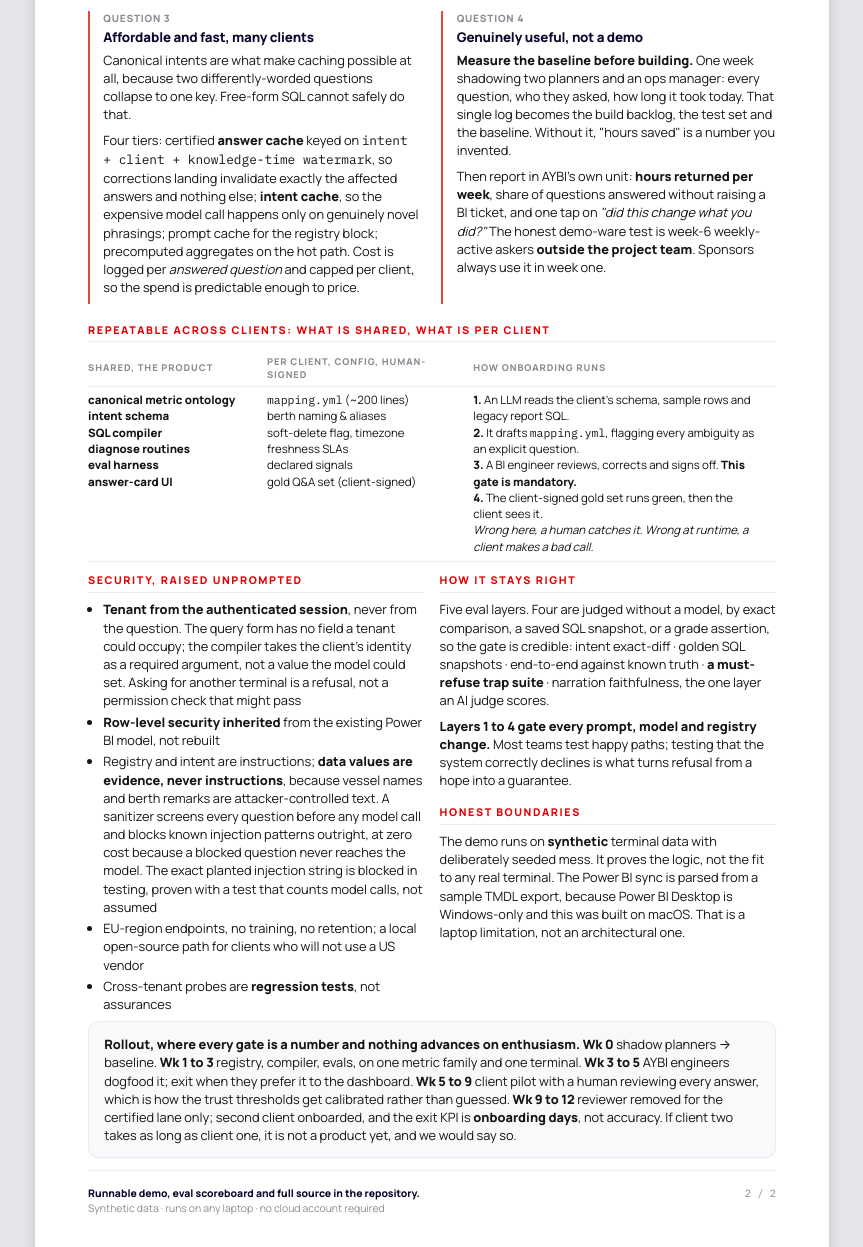
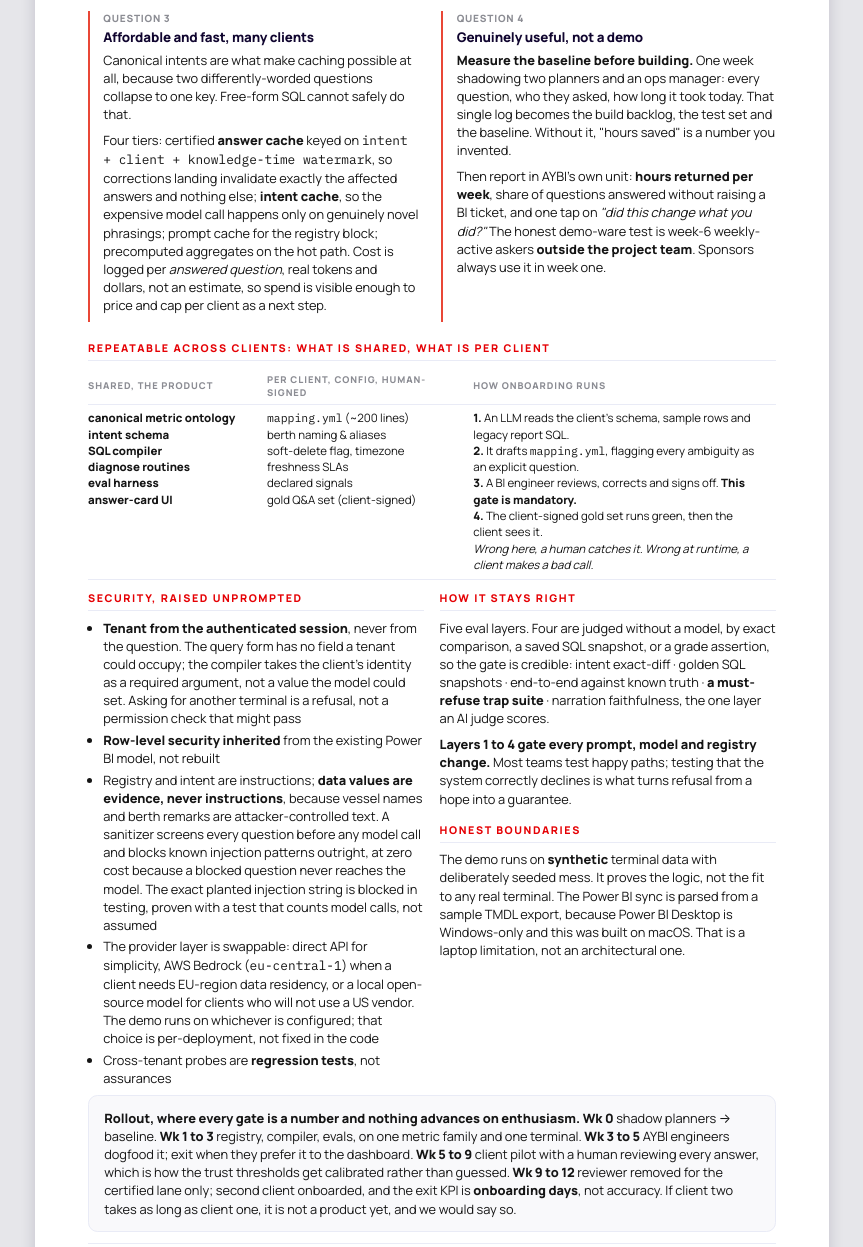
Before and after one commit to YaqoobD/ask-your-terminal, a plain HTML site: page SOLUTION_BRIEF.html in a window 1280 px wide. Shown: the part 1677-2924 px from the top of the page, without its empty margins (208-1071 px from the left). Drawn offline with Linux system fonts and the light colour scheme.

Commit message:
Fix stale README and two overclaims in the solution brief (#12)
README.md was written before phase 1 landed and never updated; it still said
"not yet buildable" and listed every phase as not started. Rewritten with the
real run instructions (provider setup for both the direct API and Bedrock)
and the real status.

SOLUTION_BRIEF.html had two claims that didn't match the code: "capped per
client" (no cap exists anywhere, only logging, now real logging), and
"EU-region endpoints" stated as a fixed default when the provider layer is
actually swappable and currently defaults to the direct API. Both corrected
to state what's actually built.

```diff
--- a/SOLUTION_BRIEF.html
+++ b/SOLUTION_BRIEF.html
@@ -221,8 +221,8 @@ footer b{color:var(--dark)}
         invalidate exactly the affected answers and nothing else; <strong>intent
         cache</strong>, so the expensive model call happens only on genuinely novel
         phrasings; prompt cache for the registry block; precomputed aggregates on the hot
-        path. Cost is logged per <em>answered question</em> and capped per client, so the
-        spend is predictable enough to price.</p>
+        path. Cost is logged per <em>answered question</em>, real tokens and dollars, not an
+        estimate, so spend is visible enough to price and cap per client as a next step.</p>
     </div>
 
     <div class="blk">
@@ -269,8 +269,10 @@ footer b{color:var(--dark)}
           call and blocks known injection patterns outright, at zero cost because a
           blocked question never reaches the model. The exact planted injection string is
           blocked in testing, proven with a test that counts model calls, not assumed</li>
-        <li>EU-region endpoints, no training, no retention; a local open-source path for
-          clients who will not use a US vendor</li>
+        <li>The provider layer is swappable: direct API for simplicity, AWS Bedrock
+          (<code>eu-central-1</code>) when a client needs EU-region data residency, or a
+          local open-source model for clients who will not use a US vendor. The demo runs on
+          whichever is configured; that choice is per-deployment, not fixed in the code</li>
         <li>Cross-tenant probes are <strong>regression tests</strong>, not assurances</li>
       </ul>
     </div>
```
Also changed, not shown: 1 other file.
